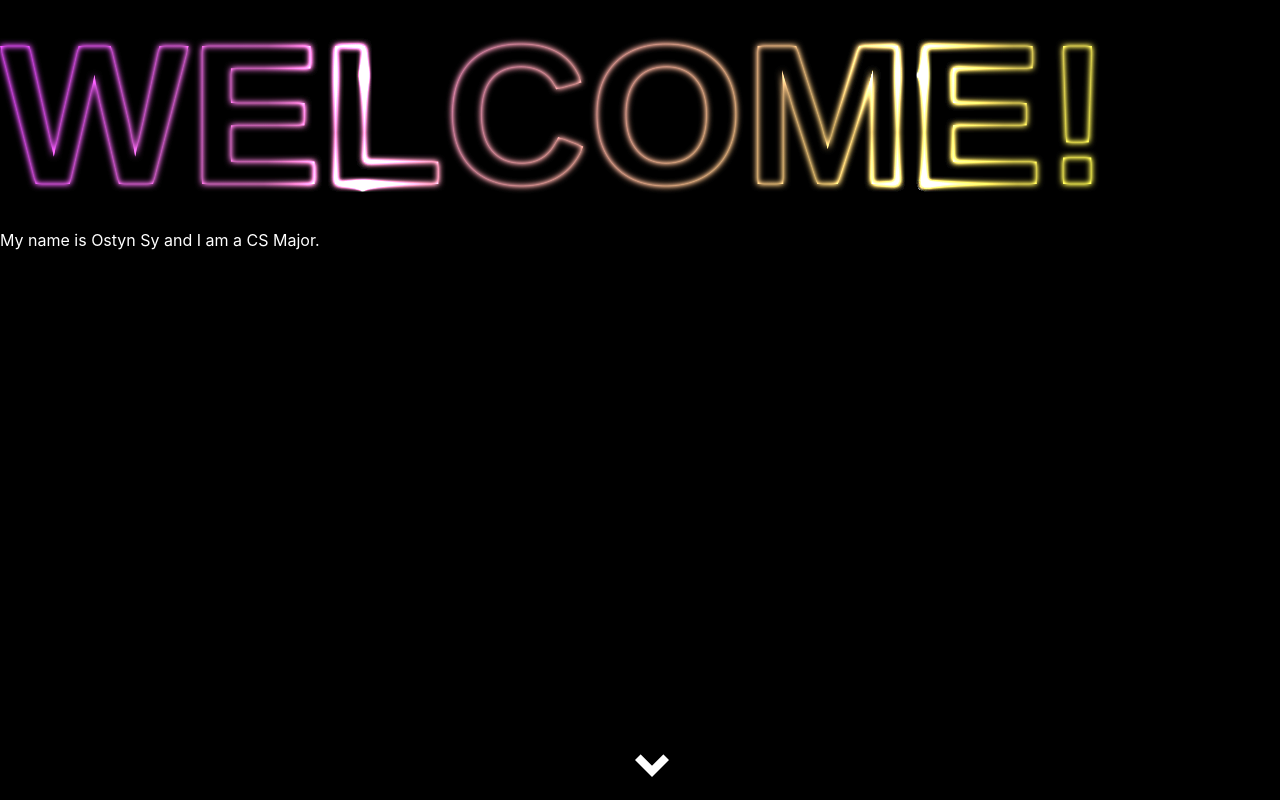
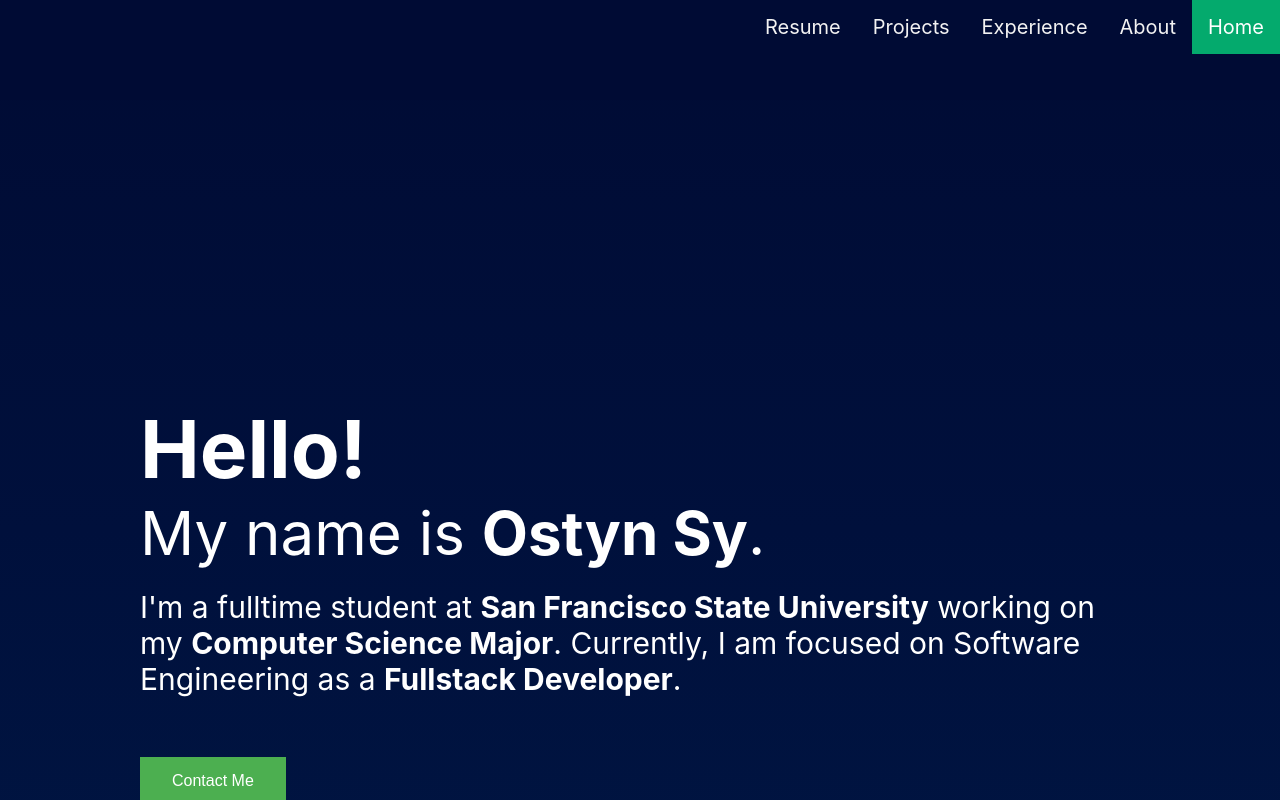
Before and after one commit to OstynSy/Portfolio, a React (Create React App) app: page / in a window 1280 px wide. Shown: the top 800 px of the page. Built offline with nearby package versions, Linux system fonts and the light colour scheme.

Commit message:
Changed the entire page and added nav bar

```diff
--- a/src/App.js
+++ b/src/App.js
@@ -7,19 +7,12 @@ import Home from './pages/Home';
 function App() {
   return (
     <div>
-      <nav class="nav-bar">
-        <div>Ostyn Sy</div>
-      </nav>
       <Switch>
         <Route path="/">
           <Home />
         </Route>
       </Switch>
-      <div class="footer">
-        <p>footer</p>
-      </div>
     </div>
-
   );
 }
 
--- a/src/pages/Home.css
+++ b/src/pages/Home.css
@@ -9,109 +9,85 @@ html, body{
     height: 100%;
 }
 
-/*Grid Layout*/
-.grid-container{
-    display: grid;
-    grid-template-rows: repeat(3, 1fr);
-    position: absolute;
-    top: 0;
-    bottom: 0;
-    left: 0;
-    right: 0;
-    overflow: auto;
+/*Nav Bar*/
+.topnav {
+    background-color: #000B34;
+    overflow: hidden;
+    height: 100px;
 }
 
-#grid-item1{
-    background-color: black;
-    color: white;
-    height: 100vh;
+/* Style the links inside the navigation bar */
+.topnav a {
+    float: right;
+    color: #f2f2f2;
+    align-items: center;
+    text-align: center;
+    padding: 15px 16px;
+    text-decoration: none;
+    font-size: 20px;
 }
 
-#grid-item2{
-    background-color: rgb(41, 41, 59);
-    height: 100vh;
+/* Change the color of links on hover */
+.topnav a:hover {
+    background-color: #ddd;
+    color: black;
 }
 
-#grid-item3{
-    background-color: grey;
-    height: 100vh;
+/* Add a color to the active/current link */
+.topnav a.active {
+    background-color: #04AA6D;
+    color: white;
 }
 
-/*Arrow Design*/
-.arrow {
-	position: absolute;
-	width: 3vmin;
-	height: 3vmin;
-	background: transparent;
-	border-top: 1vmin solid white;
-	border-right: 1vmin solid white;
-	box-shadow: 0 0 0 lightgray;
-	transition: all 200ms ease;
+/* Intro Section*/
+#sec-intro {
+    margin: 0px auto;
+    padding: 300px 0px;
+    max-width: 1000px;
 }
 
-.down {
-    bottom: 0;
-    top: 95%;
-    left: 50%;
-    transform: translate3d(0,-50%,0) rotate(135deg);
+/*Intro*/
+#intro-title{
+    color: white;
+    font-size:80px;
 }
 
-.arrow:hover {
-    border-color: orange;
-    box-shadow: 0.5vmin -0.5vmin 0 white;
+#intro-name{
+    color: white;
+    font-size:60px;
 }
 
-.arrow:before {
-    position: absolute;
-    top: 50%;
-    left: 50%;
-    transform: translate(-40%,-60%) rotate(45deg);
-    width: 200%;
-    height: 200%;
+#intro-desc{
+    color: white;
+    font-size:30px;
+    margin: 20px 0px;
 }
 
-/*Neon design*/
-.txt {
-    color: #ffffff;
-    background:#000000;
-    font-size:200px;
-    font-weight: bold;
-    font-family: Arial;
-    text-transform: uppercase;
+.container{
+    background-image: linear-gradient(180deg, #000B34 0%, #00103C 30%, #012050 100%);
+    height: 100%;
+    width: 100%;
 }
-.txt::before {
-    content: 'Welcome!';
-    position: absolute;
-    mix-blend-mode: difference;
-    filter: blur(3px);
+
+#button-contactme {
+    background-color: #4CAF50; /* Green */
+    border: none;
+    color: white;
+    padding: 15px 32px;
+    text-align: center;
+    text-decoration: none;
+    display: inline-block;
+    font-size: 16px;
+    margin: 40px 0px;
 }
-.neon-wrapper {
-    display:inline-flex;
-    filter: brightness(200%);
-    overflow: hidden;
-    left: 50%;
+
+#button-contactme:hover {
+    box-shadow: 0 12px 16px 0 rgba(0,0,0,0.24), 0 17px 50px 0 rgba(0,0,0,0.19);
 }
-.gradient{
-    background: linear-gradient(114.5793141156962deg, rgb(189, 62, 206) 4.927083333333334%,rgb(218, 215, 66) 97.84374999999999%);
-    position: absolute;
-    top: 0;
-    left:0;
-    width: 100%;
-    height:100%;
-    mix-blend-mode: multiply;
+
+/* About Me Section*/
+#sec-aboutme{
+    margin: 0px auto;
+    padding: 300px 0px;
+    max-width: 1000px;
 }
-.dodge {
-    background: radial-gradient(circle,white,black 35%) center / 25% 25%;
-    position: absolute;
-    top:-100%;
-    left:-100%;
-    right:0;
-    bottom:0;
-    mix-blend-mode: color-dodge;
-    animation: dodge-area 3s linear infinite;
-}
-@keyframes dodge-area {
-    to {
-        transform: translate(50%,50%);
-    }
-}
--- a/src/pages/Home.js
+++ b/src/pages/Home.js
@@ -3,34 +3,32 @@ import './Home.css';
 import { Link } from "react-router-dom";
 
 const Home = () => {
+
   return (
-    <div>
 
-      <div class="grid-container">
-        <div id="grid-item1">
+    <div class="container">
+      <div class="topnav">
+        <a class="active" href="#home">Home</a>
+        <a href="#news">About</a>
+        <a href="#contact">Experience</a>
+        <a href="#about">Projects</a>
+        <a href="#about">Resume</a>
+      </div>
 
-          <div class="neon-wrapper">
-            <span class="txt" >Welcome!</span>
-            <span class="gradient"></span>
-            <span class="dodge"></span>
-          </div>
+      <section id="sec-intro">
+        <div id="intro-title"><strong>Hello!</strong></div>
+        <div id="intro-name">My name is <strong>Ostyn Sy</strong>.</div>
+        <div id="intro-desc">I'm a fulltime student at <strong>San Francisco State University</strong> working on my <strong>Computer Science Major</strong>. Currently, I am focused on Software Engineering as a <strong>Fullstack Developer</strong>.</div>
+        <button id="button-contactme"> Contact Me</button>
+      </section>
 
-          <div>
-            My name is Ostyn Sy and I am a CS Major.
-          </div>
+      <section id="sec-aboutme">
 
-          <a class="arrow down" href="#grid-item2"></a>
-        </div>
+      </section>
 
-        <div id="grid-item2">
-          Mid
-        </div>
-
-        <div id="grid-item3">
-          Bot
-        </div>
-
-      </div>
+      <footer>
+        <div>footer</div>
+      </footer>
     </div>
   );
 };
```
Also changed, not shown: src/pages/todo.txt (added).
